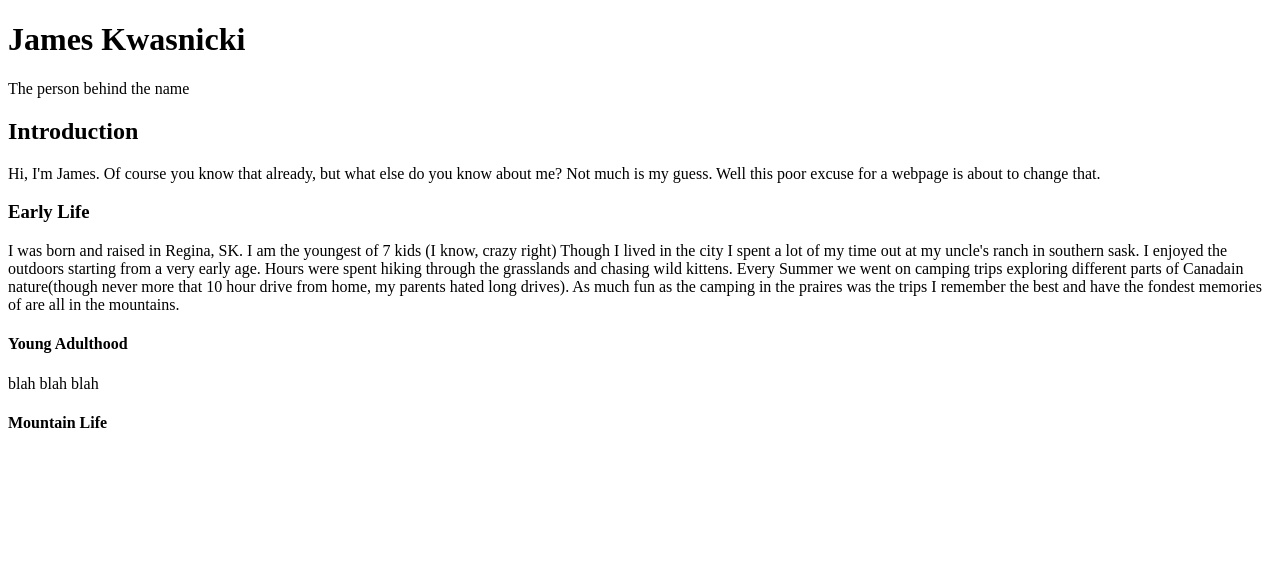
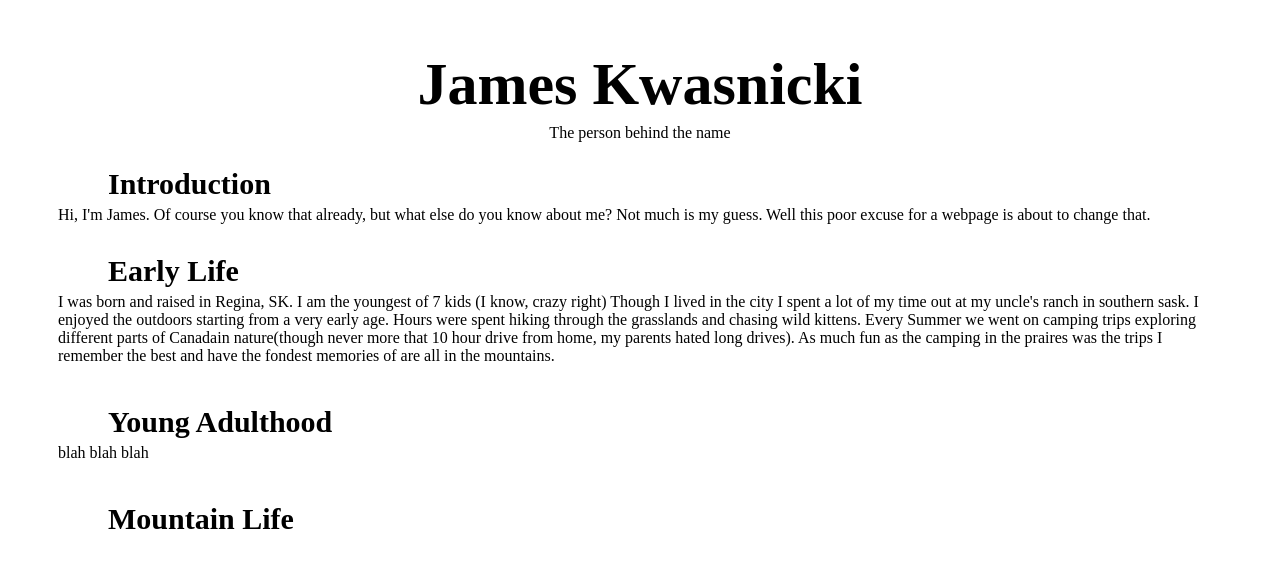
Before and after one commit to JamesKwas/JamesKwas.github.io, a plain HTML site: page index.html in a window 1280 px wide. Drawn offline with Linux system fonts and the light colour scheme.

Commit message:
Update index.html

```diff
--- a/index.html
+++ b/index.html
@@ -1,7 +1,7 @@
 <!DOCTYPE html>
 <html>
 <head>
-
+<link rel="stylesheet" href="JamesKwas.github.io/stylesheet.css">
 
 <title>James's Webpage</title>
 </head>
```
